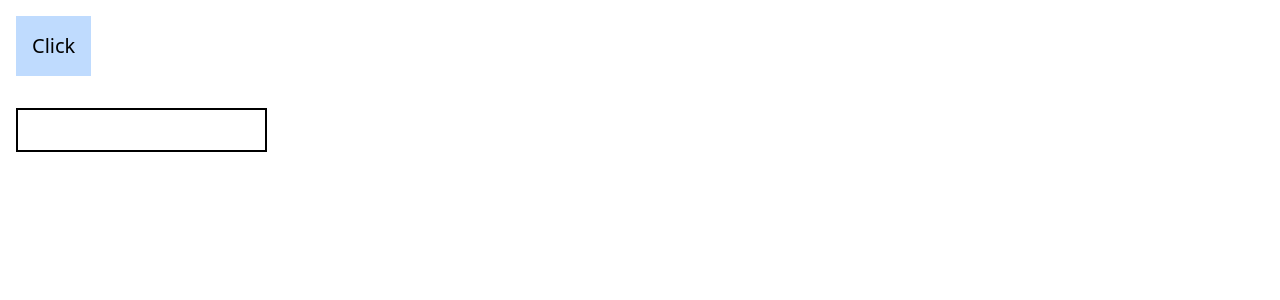
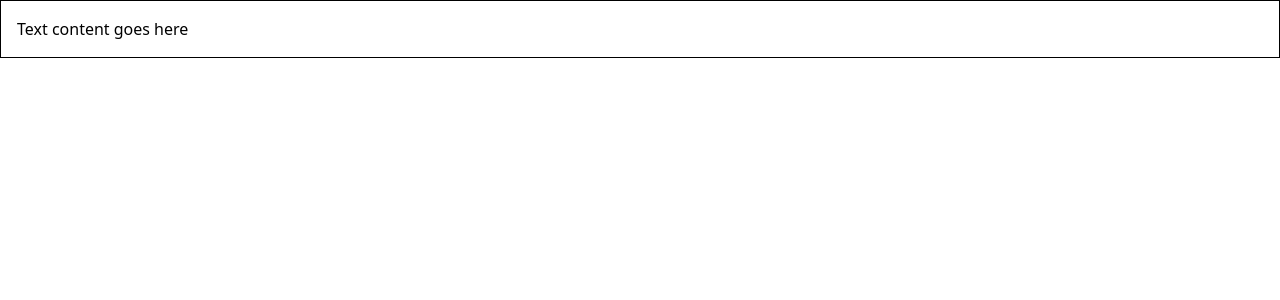
Before and after one commit to SAIDOU11/ReactTypescript, a React (Vite) app: page / in a window 1280 px wide. Shown: the top 300 px of the page. Built offline with nearby package versions, Linux system fonts and the light colour scheme.

Commit message:
props type tips

```diff
--- a/src/App.tsx
+++ b/src/App.tsx
@@ -1,12 +1,10 @@
 import "./index.css";
-import Button from "./components/Button";
-import Input from "./components/Input";
+import Container from "./components/Container";
 
 function App() {
   return (
     <>
-      <Button handleClick={(event, id) => console.log(event, id)} />
-      <Input value="" handleChange={(event) => console.log(event)} />
+      <Container styles={{ border: "1px solid black", padding: "1rem" }} />
     </>
   );
 }
--- /dev/null
+++ b/src/components/Container.tsx
@@ -0,0 +1,9 @@
+type ContainerProps = {
+  styles: React.CSSProperties;
+};
+
+const Container = (props: ContainerProps) => {
+  return <div style={props.styles}>Text content goes here</div>;
+};
+
+export default Container;
--- a/src/components/Input.tsx
+++ b/src/components/Input.tsx
@@ -3,7 +3,7 @@
   handleChange: (event: React.ChangeEvent<HTMLInputElement>) => void;
 };
 
-const Input = (props: InputProps) => {
+const Input = ({ value }: InputProps) => {
   const handleInputChange = (event: React.ChangeEvent<HTMLInputElement>) => {
     console.log(event);
   };
@@ -12,7 +12,7 @@
       <input
         className="border-2 border-black m-4 p-2"
         type="text"
-        value={props.value}
+        value={value}
         onChange={handleInputChange}
       />
     </div>
--- a/src/components/Person.tsx
+++ b/src/components/Person.tsx
@@ -1,9 +1,4 @@
-type PersonProps = {
-  name: {
-    firstName: string;
-    lastName: string;
-  };
-};
+import { PersonProps } from "./Person.types";
 
 const Person = (props: PersonProps) => {
   return (
--- /dev/null
+++ b/src/components/Person.types.ts
@@ -0,0 +1,11 @@
+export type Name = {
+  first: string;
+  last: string;
+};
+
+export type PersonProps = {
+  name: {
+    firstName: string;
+    lastName: string;
+  };
+};
--- a/src/components/PersonList.tsx
+++ b/src/components/PersonList.tsx
@@ -1,8 +1,7 @@
+import { Name } from "./Person.types";
+
 type PersonListProps = {
-  names: {
-    firstName: string;
-    lastName: string;
-  }[];
+  names: Name[];
 };
 
 const PersonList = (props: PersonListProps) => {
@@ -10,8 +9,8 @@
     <div>
       {props.names.map((name) => {
         return (
-          <h2 key={name.firstName} className="text-xl text-blue-800 m-4">
-            {name.firstName} {name.lastName}{" "}
+          <h2 key={name.first} className="text-xl text-blue-800 m-4">
+            {name.first} {name.last}
           </h2>
         );
       })}
```
